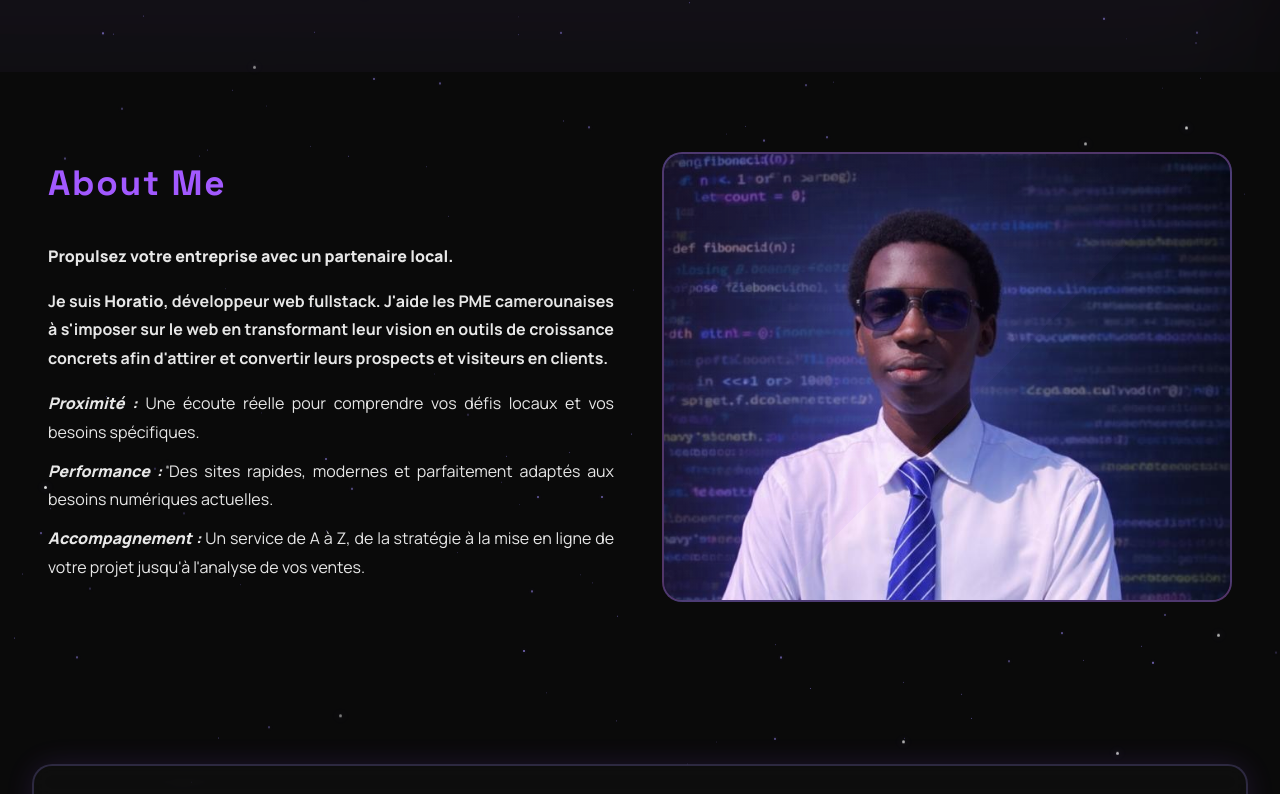
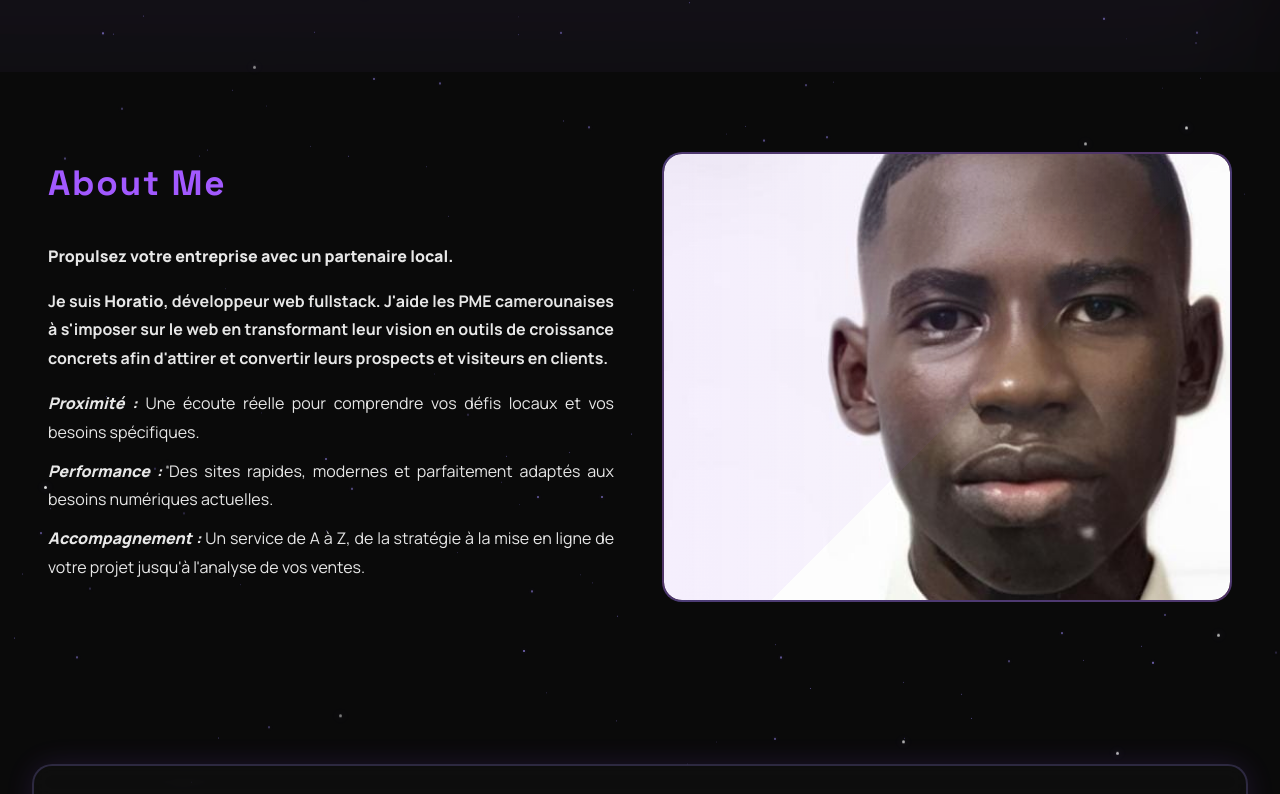
Before and after one commit to blueskyfix/portfolio-nhb_nextjs, a Next.js app: page / in a window 1280 px wide. Shown: the part 728-1522 px from the top of the page. Built offline with nearby package versions, Linux system fonts and the light colour scheme.

Commit message:
photo changed

```diff
--- a/app/page.tsx
+++ b/app/page.tsx
@@ -151,7 +151,7 @@ export default function Home() {
           </div>
           <div className="imgsimp Manrope">
             <Image
-              src="/assets/Images/Images.jpeg"
+              src="/assets/Images/photo.jpeg"
               alt="Horatio NGUEND - Développeur Web Freelance à Douala"
               fill
               style={{ objectFit: 'cover', borderRadius: '18px' }}
```
